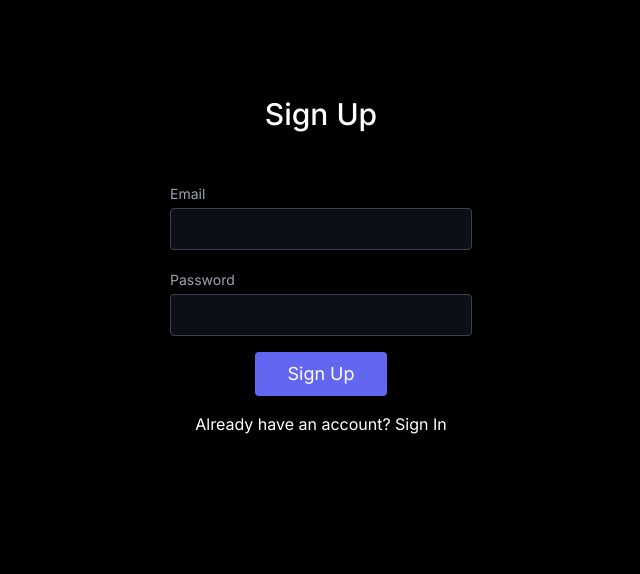
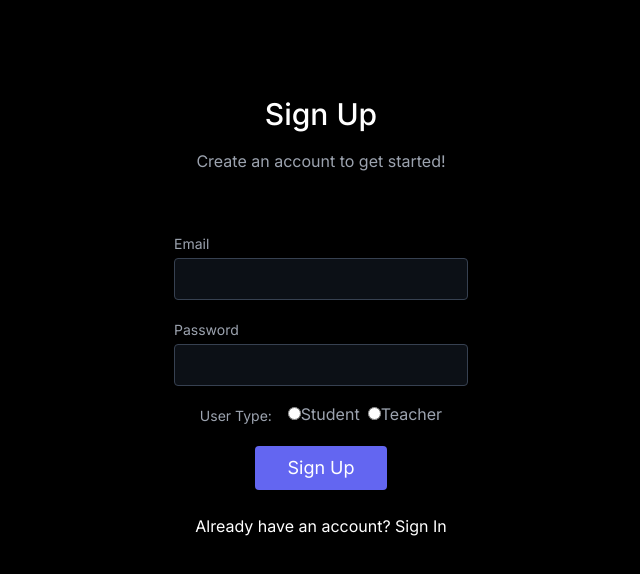
Before and after one commit to thetajwar2003/learning-made-simple-ui, a Next.js app: page /login in a window 1280 px wide. Shown: the top 574 px of the page, without its empty margins (319-959 px from the left). Built offline with nearby package versions, Linux system fonts and the light colour scheme; no server answers; what aws-amplify would draw is missing.

Commit message:
seperate login pages and set up code for dynamo db tables

```diff
--- a/src/app/login/page.tsx
+++ b/src/app/login/page.tsx
@@ -1,114 +1,59 @@
-// src/pages/login.tsx
 'use client';
 import { useRouter } from 'next/navigation';
-import { useState } from 'react';
-import { useForm } from 'react-hook-form';
-import { AuthInputs, signIn, signUp } from '../../auth/auth'; // Adjust the import path as necessary
+import { useEffect, useState } from 'react';
+import SignIn from './signin';
+import SignUp from './signup';
 
-export default function Login() {
-  const [error, setError] = useState<string>('');
-  const [isSignUp, setIsSignUp] = useState<boolean>(true);
+// Add a new prop type for the component
+interface LoginProps {
+  defaultMode?: 'signup' | 'signin';
+}
+
+export default function Login({ defaultMode = 'signup' }: LoginProps) {
+  const [isSignUp, setIsSignUp] = useState(defaultMode === 'signup');
   const router = useRouter();
-  const {
-    register,
-    handleSubmit,
-    formState: { errors },
-  } = useForm<AuthInputs>();
 
-  const onSubmit = async (data: AuthInputs) => {
-    setError('');
-    if (isSignUp) {
-      try {
-        await signUp(data);
-        router.push('/dashboard'); // Redirect to the dashboard after sign up
-      } catch (error: any) {
-        setError(error.message);
-      }
-    } else {
-      try {
-        await signIn(data);
-        router.push('/dashboard'); // Redirect to the dashboard after sign in
-      } catch (error: any) {
-        setError(error.message);
-      }
-    }
+  const handleSignUpSuccess = () => {
+    router.push('/dashboard'); // Redirect to the dashboard after sign up
   };
+
+  const handleSignInSuccess = () => {
+    router.push('/dashboard'); // Redirect to the dashboard after sign in
+  };
+
+  const switchMode = () => {
+    setIsSignUp(!isSignUp);
+  };
+
+  // If you want to react to changes in defaultMode prop:
+  useEffect(() => {
+    setIsSignUp(defaultMode === 'signup');
+  }, [defaultMode]);
 
   return (
     <section className='text-gray-400 body-font absolute inset-0 bg-black'>
       <div className='container px-5 py-24 mx-auto'>
-        <div className='flex flex-row text-center w-full mb-12 justify-around'>
-          <h1 className='sm:text-3xl text-2xl font-medium title-font text-white'>
+        <div className='flex flex-col text-center w-full mb-12'>
+          <h1 className='sm:text-3xl text-2xl font-medium title-font text-white mb-4'>
             {isSignUp ? 'Sign Up' : 'Sign In'}
           </h1>
+          <p className='lg:w-2/3 mx-auto leading-relaxed text-base'>
+            {isSignUp
+              ? 'Create an account to get started!'
+              : 'Sign in to continue to your dashboard.'}
+          </p>
         </div>
-        <form
-          onSubmit={handleSubmit(onSubmit)}
-          className='lg:w-1/2 md:w-2/3 mx-auto'
-        >
-          <div className='flex flex-col -m-2'>
-            <div className='p-2 w-1/2 mx-auto'>
-              <div className='relative'>
-                <label
-                  htmlFor='email'
-                  className='leading-7 text-sm text-gray-400'
-                >
-                  Email
-                </label>
-                <input
-                  type='text'
-                  id='email'
-                  {...register('email', { required: 'Email is required' })}
-                  className='w-full bg-gray-800 bg-opacity-40 rounded border border-gray-700 focus:border-indigo-500 focus:bg-gray-900 focus:ring-2 focus:ring-indigo-900 text-base outline-none text-gray-100 py-1 px-3 leading-8 transition-colors duration-200 ease-in-out'
-                />
-                {errors.email && (
-                  <p className='text-red-500'>{errors.email.message}</p>
-                )}
-              </div>
-            </div>
-            <div className='p-2 w-1/2 mx-auto'>
-              <div className='relative'>
-                <label
-                  htmlFor='password'
-                  className='leading-7 text-sm text-gray-400'
-                >
-                  Password
-                </label>
-                <input
-                  type='password'
-                  id='password'
-                  {...register('password', {
-                    required: 'Password is required',
-                  })}
-                  className='w-full bg-gray-800 bg-opacity-40 rounded border border-gray-700 focus:border-indigo-500 focus:bg-gray-900 focus:ring-2 focus:ring-indigo-900 text-base outline-none text-gray-100 py-1 px-3 leading-8 transition-colors duration-200 ease-in-out'
-                />
-                {errors.password && (
-                  <p className='text-red-500'>{errors.password.message}</p>
-                )}
-              </div>
-            </div>
-            <div className='p-2 w-full'>
-              <button
-                type='submit'
-                className='flex mx-auto text-white bg-indigo-500 border-0 py-2 px-8 focus:outline-none hover:bg-indigo-600 rounded text-lg'
-              >
-                {isSignUp ? 'Sign Up' : 'Sign In'}
-              </button>
-            </div>
-            {error && <p className='text-red-500 text-center'>{error}</p>}
-          </div>
-        </form>
-        <div className='text-center mt-4'>
-          <button
-            type='button'
-            onClick={() => setIsSignUp(!isSignUp)}
-            className='text-white'
-          >
-            {isSignUp
-              ? 'Already have an account? Sign In'
-              : "Don't have an account? Sign Up"}
-          </button>
-        </div>
+        {isSignUp ? (
+          <SignUp
+            onSignUpSuccess={handleSignUpSuccess}
+            onSwitchMode={switchMode}
+          />
+        ) : (
+          <SignIn
+            onSignInSuccess={handleSignInSuccess}
+            onSwitchMode={switchMode}
+          />
+        )}
       </div>
     </section>
   );
--- /dev/null
+++ b/src/app/login/signin.tsx
@@ -0,0 +1,79 @@
+'use client';
+import React from 'react';
+import { useForm } from 'react-hook-form';
+import { AuthFormProps, AuthInputs, signIn } from '../../auth/auth'; // Adjust the import path as necessary
+
+const SignIn: React.FC<AuthFormProps> = ({
+  onSignInSuccess = () => {}, // Provide a default no-op function
+  onSwitchMode = () => {}, // Do the same for onSwitchMode if necessary
+}) => {
+  const {
+    register,
+    handleSubmit,
+    formState: { errors },
+  } = useForm<AuthInputs>();
+
+  const onSubmit = async (data: AuthInputs) => {
+    try {
+      await signIn(data);
+      onSignInSuccess();
+    } catch (error: any) {
+      console.error(error.message);
+    }
+  };
+
+  return (
+    <form
+      onSubmit={handleSubmit(onSubmit)}
+      className='lg:w-1/2 md:w-2/3 mx-auto'
+    >
+      <div className='p-2 w-1/2 mx-auto'>
+        <div className='relative'>
+          <label htmlFor='email' className='leading-7 text-sm text-gray-400'>
+            Email
+          </label>
+          <input
+            type='text'
+            id='email'
+            {...register('email', { required: 'Email is required' })}
+            className='w-full bg-gray-800 bg-opacity-40 rounded border border-gray-700 focus:border-indigo-500 focus:bg-gray-900 focus:ring-2 focus:ring-indigo-900 text-base outline-none text-gray-100 py-1 px-3 leading-8 transition-colors duration-200 ease-in-out'
+          />
+          {errors.email && (
+            <p className='text-red-500'>{errors.email.message}</p>
+          )}
+        </div>
+      </div>
+      <div className='p-2 w-1/2 mx-auto'>
+        <div className='relative'>
+          <label htmlFor='password' className='leading-7 text-sm text-gray-400'>
+            Password
+          </label>
+          <input
+            type='password'
+            id='password'
+            {...register('password', { required: 'Password is required' })}
+            className='w-full bg-gray-800 bg-opacity-40 rounded border border-gray-700 focus:border-indigo-500 focus:bg-gray-900 focus:ring-2 focus:ring-indigo-900 text-base outline-none text-gray-100 py-1 px-3 leading-8 transition-colors duration-200 ease-in-out'
+          />
+          {errors.password && (
+            <p className='text-red-500'>{errors.password.message}</p>
+          )}
+        </div>
+      </div>
+      <div className='p-2 w-full'>
+        <button
+          type='submit'
+          className='flex mx-auto text-white bg-indigo-500 border-0 py-2 px-8 focus:outline-none hover:bg-indigo-600 rounded text-lg'
+        >
+          Sign In
+        </button>
+      </div>
+      <div className='text-center mt-4'>
+        <button type='button' onClick={onSwitchMode} className='text-white'>
+          Don't have an account? Sign Up
+        </button>
+      </div>
+    </form>
+  );
+};
+
+export default SignIn;
--- /dev/null
+++ b/src/app/login/signup.tsx
@@ -0,0 +1,123 @@
+'use client';
+import React from 'react';
+import { useForm } from 'react-hook-form';
+import { AuthFormProps, AuthInputs, signUp } from '../../auth/auth'; // Adjust the import path as necessary
+
+const SignUp: React.FC<AuthFormProps> = ({
+  onSignUpSuccess = () => {},
+  onSwitchMode = () => {},
+}) => {
+  const {
+    register,
+    handleSubmit,
+    formState: { errors },
+  } = useForm<AuthInputs>();
+
+  const onSubmit = async (data: AuthInputs) => {
+    try {
+      // Include userType when signing up
+      await signUp(data);
+      onSignUpSuccess();
+    } catch (error: any) {
+      console.error(error.message);
+    }
+  };
+
+  return (
+    <form
+      onSubmit={handleSubmit(onSubmit)}
+      className='lg:w-1/2 md:w-2/3 mx-auto'
+    >
+      {/* Email Input */}
+      <div className='p-2 w-1/2 mx-auto'>
+        <div className='relative'>
+          <label htmlFor='email' className='leading-7 text-sm text-gray-400'>
+            Email
+          </label>
+          <input
+            type='text'
+            id='email'
+            {...register('email', { required: 'Email is required' })}
+            className='w-full bg-gray-800 bg-opacity-40 rounded border border-gray-700 focus:border-indigo-500 focus:bg-gray-900 focus:ring-2 focus:ring-indigo-900 text-base outline-none text-gray-100 py-1 px-3 leading-8 transition-colors duration-200 ease-in-out'
+          />
+          {errors.email && (
+            <p className='text-red-500'>{errors.email.message}</p>
+          )}
+        </div>
+      </div>
+
+      {/* Password Input */}
+      <div className='p-2 w-1/2 mx-auto'>
+        <div className='relative'>
+          <label htmlFor='password' className='leading-7 text-sm text-gray-400'>
+            Password
+          </label>
+          <input
+            type='password'
+            id='password'
+            {...register('password', { required: 'Password is required' })}
+            className='w-full bg-gray-800 bg-opacity-40 rounded border border-gray-700 focus:border-indigo-500 focus:bg-gray-900 focus:ring-2 focus:ring-indigo-900 text-base outline-none text-gray-100 py-1 px-3 leading-8 transition-colors duration-200 ease-in-out'
+          />
+          {errors.password && (
+            <p className='text-red-500'>{errors.password.message}</p>
+          )}
+        </div>
+      </div>
+
+      {/* User Type Radio Buttons */}
+      <div className='p-2 w-full'>
+        <div className='relative flex justify-center'>
+          <label className='leading-7 text-sm text-gray-400 mr-4'>
+            User Type:
+          </label>
+          <div className='form-check form-check-inline'>
+            <input
+              {...register('userType', { required: 'User type is required' })}
+              type='radio'
+              id='student'
+              value='student'
+              className='form-check-input'
+            />
+            <label htmlFor='student' className='form-check-label mr-2'>
+              Student
+            </label>
+          </div>
+          <div className='form-check form-check-inline'>
+            <input
+              {...register('userType', { required: 'User type is required' })}
+              type='radio'
+              id='teacher'
+              value='teacher'
+              className='form-check-input'
+            />
+            <label htmlFor='teacher' className='form-check-label'>
+              Teacher
+            </label>
+          </div>
+        </div>
+        {errors.userType && (
+          <p className='text-red-500 text-center'>{errors.userType.message}</p>
+        )}
+      </div>
+
+      {/* Submit Button */}
+      <div className='p-2 w-full'>
+        <button
+          type='submit'
+          className='flex mx-auto text-white bg-indigo-500 border-0 py-2 px-8 focus:outline-none hover:bg-indigo-600 rounded text-lg'
+        >
+          Sign Up
+        </button>
+      </div>
+
+      {/* Switch Mode Button */}
+      <div className='text-center mt-4'>
+        <button type='button' onClick={onSwitchMode} className='text-white'>
+          Already have an account? Sign In
+        </button>
+      </div>
+    </form>
+  );
+};
+
+export default SignUp;
--- a/src/components/Header.tsx
+++ b/src/components/Header.tsx
@@ -32,7 +32,7 @@ export default function Header() {
   };
 
   return (
-    <header className='text-white bg-black body-font sticky top-0 z-10'>
+    <header className='text-white bg-black body-font top-0 z-10'>
       <div className='container mx-auto flex flex-wrap p-5 flex-col md:flex-row items-center'>
         <Link
           href='/'
```
Also changed, not shown: src/auth/auth.tsx (+11 -1 lines), src/hooks/user.tsx (added).
